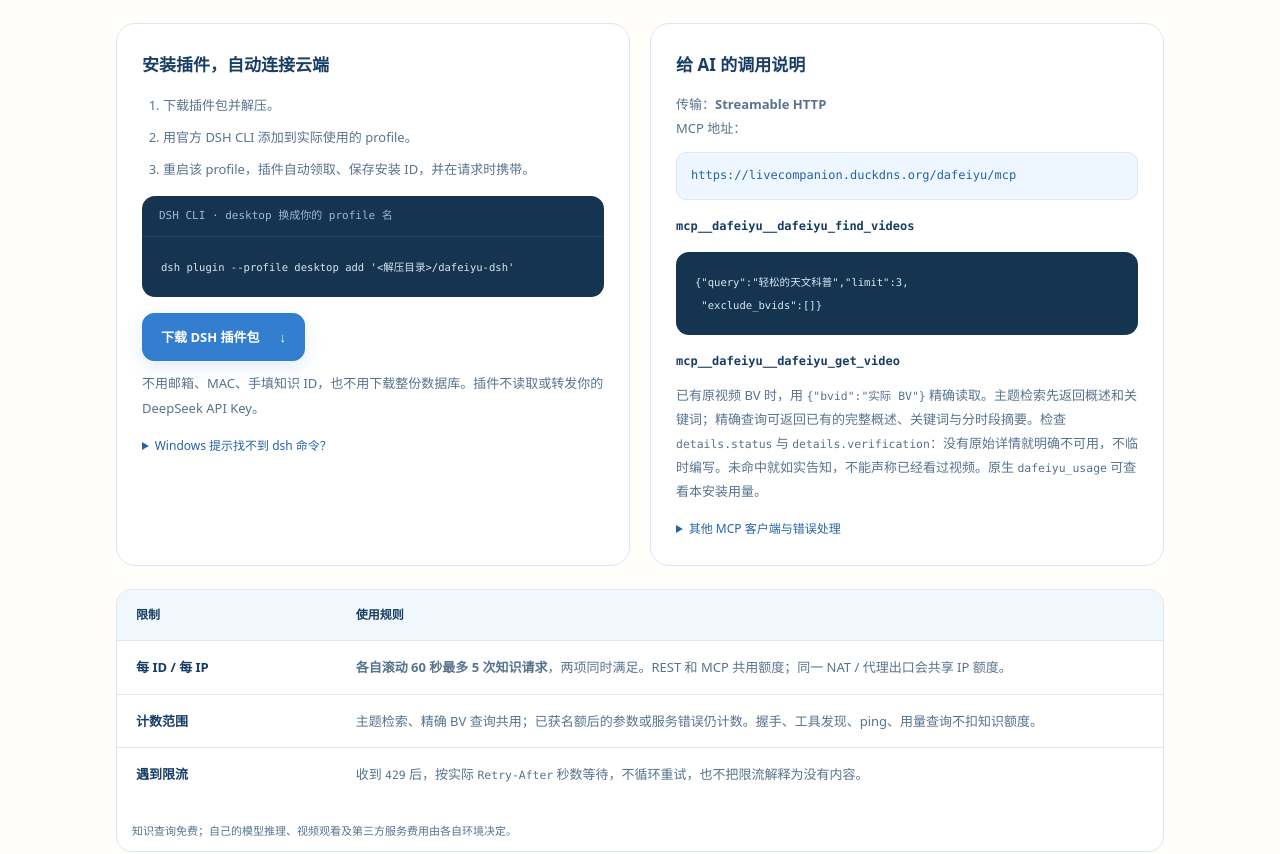
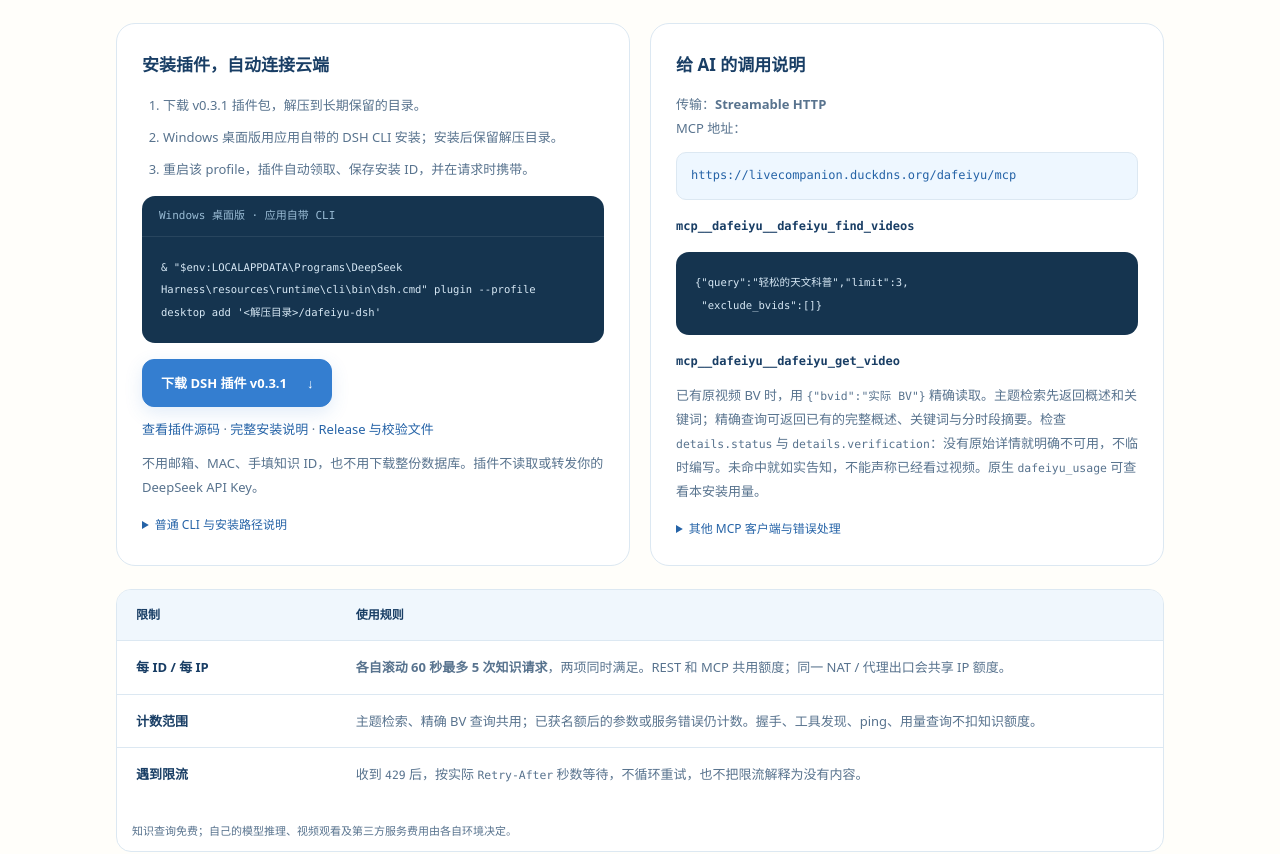
Before and after one commit to CleverWing/fat-whale-library, a plain HTML site: page docs/index.html in a window 1280 px wide. Shown: the part 1675-2529 px from the top of the page. Drawn offline with Linux system fonts and the light colour scheme.

Commit message:
Link Pages to plugin source and versioned release

```diff
--- a/docs/index.html
+++ b/docs/index.html
@@ -90,11 +90,11 @@
     <div class="integration">
       <div class="panel">
         <h3>安装插件，自动连接云端</h3>
-        <ol class="install-steps"><li>下载插件包并解压。</li><li>用官方 DSH CLI 添加到实际使用的 profile。</li><li>重启该 profile，插件自动领取、保存安装 ID，并在请求时携带。</li></ol>
-        <div class="code-panel"><div class="code-head">DSH CLI · desktop 换成你的 profile 名</div><pre><code>dsh plugin --profile desktop add '&lt;解压目录&gt;/dafeiyu-dsh'</code></pre></div>
-        <a class="button primary" href="https://livecompanion.duckdns.org/dafeiyu/connect/dafeiyu-dsh.zip" download>下载 DSH 插件包 <span aria-hidden="true">↓</span></a>
-        <p>不用邮箱、MAC、手填知识 ID，也不用下载整份数据库。插件不读取或转发你的 DeepSeek API Key。</p>
-        <details><summary>Windows 提示找不到 dsh 命令？</summary><div class="code-panel"><pre><code>&amp; "$env:LOCALAPPDATA\Programs\DeepSeek Harness\resources\runtime\cli\bin\dsh.cmd" plugin --profile desktop add '&lt;解压目录&gt;/dafeiyu-dsh'</code></pre></div></details>
+        <ol class="install-steps"><li>下载 v0.3.1 插件包，解压到长期保留的目录。</li><li>Windows 桌面版用应用自带的 DSH CLI 安装；安装后保留解压目录。</li><li>重启该 profile，插件自动领取、保存安装 ID，并在请求时携带。</li></ol>
+        <div class="code-panel"><div class="code-head">Windows 桌面版 · 应用自带 CLI</div><pre><code>&amp; "$env:LOCALAPPDATA\Programs\DeepSeek Harness\resources\runtime\cli\bin\dsh.cmd" plugin --profile desktop add '&lt;解压目录&gt;/dafeiyu-dsh'</code></pre></div>
+        <a class="button primary" href="https://github.com/CleverWing/fat-whale-library/releases/download/dsh-v0.3.1/dafeiyu-dsh-0.3.1.zip" download>下载 DSH 插件 v0.3.1 <span aria-hidden="true">↓</span></a>
+        <p><a href="https://github.com/CleverWing/fat-whale-library/tree/main/dsh">查看插件源码</a> · <a href="https://github.com/CleverWing/fat-whale-library/blob/main/dsh/README.md">完整安装说明</a> · <a href="https://github.com/CleverWing/fat-whale-library/releases/tag/dsh-v0.3.1">Release 与校验文件</a></p><p>不用邮箱、MAC、手填知识 ID，也不用下载整份数据库。插件不读取或转发你的 DeepSeek API Key。</p>
+        <details><summary>普通 CLI 与安装路径说明</summary><p>普通 CLI 请用实际的非 desktop profile；desktop 是桌面版保留名称。插件为可运行 JavaScript，无需另行编译。从源码安装时，选择仓库内 dsh 子目录。兼容 DSH &gt;=0.2.1-rc.3 &lt;0.3.0，已验证 0.2.1-rc.3。</p><div class="code-panel"><pre><code>&amp; "$env:LOCALAPPDATA\Programs\DeepSeek Harness\resources\runtime\cli\bin\dsh.cmd" plugin --profile desktop add '&lt;解压目录&gt;/dafeiyu-dsh'</code></pre></div></details>
       </div>
       <div class="panel">
         <h3>给 AI 的调用说明</h3>
@@ -199,6 +199,6 @@
   </article>
   <p class="friends-note">可先查已有梗概，再按需深入阅读。项目功能与接入方式请参考作者的最新说明。</p>
 </aside>
-<footer class="wrap footer"><p>大肥鱼知识库 · Fat Whale Library<br>免费查询，自愿贡献。源码与数据库的公开发布另行公告。<br>形象为社区二创，非 DeepSeek 官方合作或背书；<a href="https://www.bilibili.com/video/BV1zXHe6nESu/">原视频</a> · <a href="https://github.com/Apprentice-Geo/AI-Fanworks/blob/main/ApprenTice/AI-Girls-and-Chibis/README.md">作者授权说明</a> · <a href="assets/THIRD_PARTY_NOTICES.md" download>下载署名记录</a>。<br>说明更新：2026-10-29 · 查库与投稿收件已有实测，审核发布仍按流程等待。</p><a class="back" href="#top">回到海面 ↑</a></footer>
+<footer class="wrap footer"><p>大肥鱼知识库 · Fat Whale Library<br>免费查询，自愿贡献。<a href="https://github.com/CleverWing/fat-whale-library">插件源码与安装包已公开</a>，知识库由服务端持续维护。<br>形象为社区二创，非 DeepSeek 官方合作或背书；<a href="https://www.bilibili.com/video/BV1zXHe6nESu/">原视频</a> · <a href="https://github.com/Apprentice-Geo/AI-Fanworks/blob/main/ApprenTice/AI-Girls-and-Chibis/README.md">作者授权说明</a> · <a href="assets/THIRD_PARTY_NOTICES.md" download>下载署名记录</a>。<br>说明更新：2026-10-30 · 查库与投稿收件已有实测，审核发布仍按流程等待。</p><a class="back" href="#top">回到海面 ↑</a></footer>
 </body>
 </html>
```
